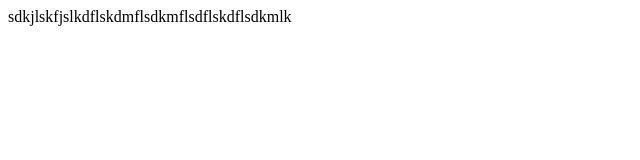
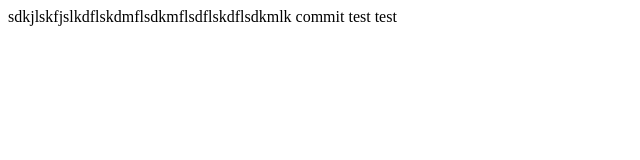
Before and after one commit to lk9988/test_1, a plain HTML site: page index.html in a window 1280 px wide. Shown: the whole page, without its empty margins (0-640 px from the left). Drawn offline with Linux system fonts and the light colour scheme.

Commit message:
testing 1

```diff
--- a/index.html
+++ b/index.html
@@ -7,5 +7,6 @@
 </head>
 <body>
     sdkjlskfjslkdflskdmflsdkmflsdflskdflsdkmlk
+    commit test test
 </body>
 </html>
```
